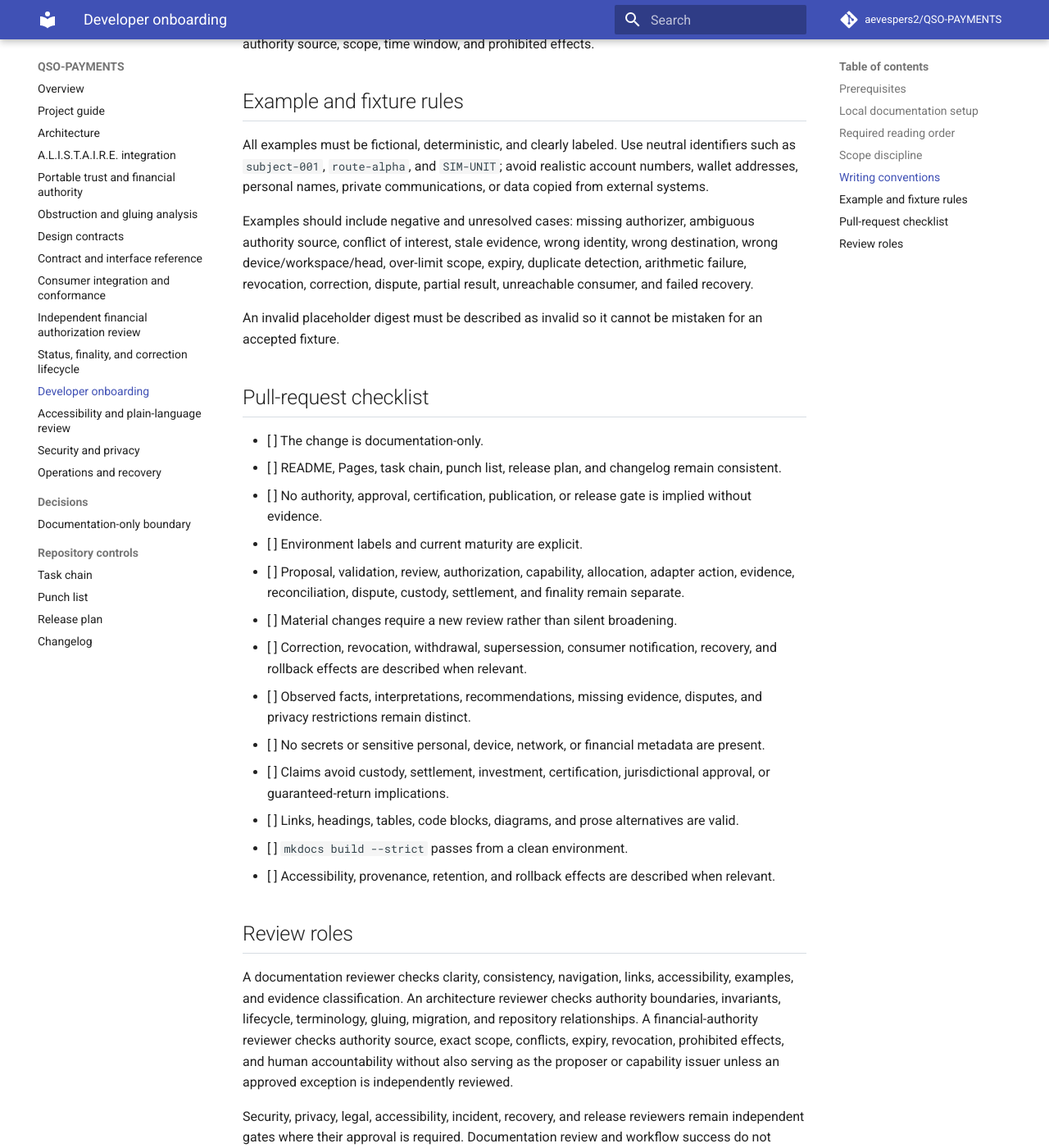
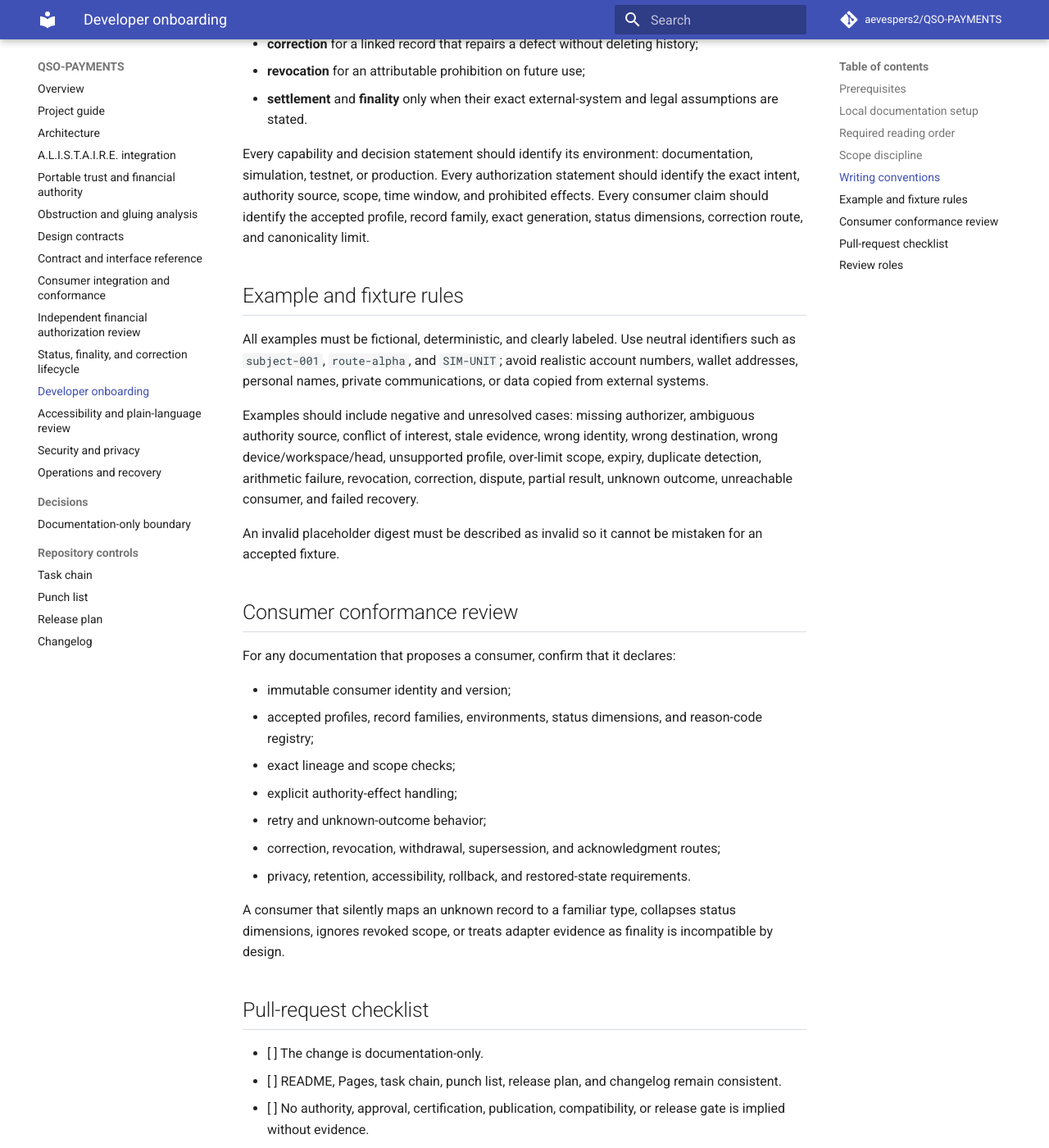
Before and after one commit to aevespers2/QSO-PAYMENTS, an MkDocs documentation site: the page built from docs/ONBOARDING.md, in a window 1280 px wide and 1400 px high, scrolled down 3010 px. Shown: the whole window at 82% size. Built offline with MkDocs 1.6.1 and Material for MkDocs 9.7.7, drawn with Linux system fonts in a browser that asks for light colours; comment, search, counter and statistics services are not loaded; some of the changed text lies outside the part shown.

Commit message:
docs: add consumer conformance review path

```diff
--- a/docs/ONBOARDING.md
+++ b/docs/ONBOARDING.md
@@ -42,12 +42,14 @@ The generated `site/` directory is disposable build output and must not be treat
 7. `docs/ALISTAIRE_INTEGRATION.md`
 8. `docs/PORTABLE_TRUST_FINANCIAL_BOUNDARY.md`
 9. `docs/CONTRACT_REFERENCE.md`
-10. `docs/FINANCIAL_AUTHORIZATION_REVIEW.md`
-11. `docs/ACCESSIBILITY_REVIEW.md`
-12. `docs/SECURITY_PRIVACY.md`
-13. `docs/OPERATIONS.md`
+10. `docs/CONSUMER_INTEGRATION_GUIDE.md`
+11. `docs/FINANCIAL_AUTHORIZATION_REVIEW.md`
+12. `docs/STATUS_FINALITY_LIFECYCLE.md`
+13. `docs/ACCESSIBILITY_REVIEW.md`
+14. `docs/SECURITY_PRIVACY.md`
+15. `docs/OPERATIONS.md`
 
-Read the authorization-review guide before editing any page that uses approval, permission, capability, execution, receipt, settlement, finality, revocation, or recovery language.
+Read the authorization-review and consumer-integration guides before editing any page that uses approval, permission, capability, execution, receipt, settlement, finality, revocation, recovery, retry, consumer, compatibility, or migration language.
 
 ## Scope discipline
 
@@ -55,7 +57,7 @@ Documentation changes may:
 
 - define terms and responsibilities;
 - clarify authority and trust boundaries;
-- describe proposed records, review protocols, and invariants;
+- describe proposed records, review protocols, consumer declarations, and invariants;
 - add diagrams, examples, threat analysis, onboarding, or review procedures;
 - improve navigation, accessibility, reproducibility, provenance, and rollback readiness;
 - correct claims that overstate current capability.
@@ -63,9 +65,10 @@ Documentation changes may:
 Documentation changes must not:
 
 - appoint an independent financial authority or imply that one has been appointed;
+- register a consumer or claim compatibility without accepted contracts and identical fixtures;
 - add executable transfer, signing, custody, or adapter behavior;
 - include real credentials, private keys, account numbers, payment addresses, private device identifiers, production records, or personal financial data;
-- represent a complete form, successful workflow, trusted device, simulation, or testnet behavior as financial approval or production readiness;
+- represent a complete form, successful workflow, trusted device, simulation, parsing result, or testnet behavior as financial approval or production readiness;
 - promise returns, legal compliance, finality, reversibility, or suitability;
 - mark an authority or release gate complete without retained evidence and the responsible human decision;
 - invent charter approval, jurisdictional conclusions, consumer acknowledgment, or publication authority.
@@ -84,28 +87,43 @@ Use the following words precisely:
 - **submission** for a separately authorized adapter handoff;
 - **receipt** or **adapter evidence** for what a named adapter reported;
 - **reconciliation** for comparison of expected and reported outcomes;
+- **consumer projection** for a local, non-canonical interpretation bound to explicit accepted profiles and status dimensions;
 - **dispute** for a preserved challenge to evidence or interpretation;
 - **correction** for a linked record that repairs a defect without deleting history;
 - **revocation** for an attributable prohibition on future use;
 - **settlement** and **finality** only when their exact external-system and legal assumptions are stated.
 
-Every capability and decision statement should identify its environment: documentation, simulation, testnet, or production. Every authorization statement should identify the exact intent, authority source, scope, time window, and prohibited effects.
+Every capability and decision statement should identify its environment: documentation, simulation, testnet, or production. Every authorization statement should identify the exact intent, authority source, scope, time window, and prohibited effects. Every consumer claim should identify the accepted profile, record family, exact generation, status dimensions, correction route, and canonicality limit.
 
 ## Example and fixture rules
 
 All examples must be fictional, deterministic, and clearly labeled. Use neutral identifiers such as `subject-001`, `route-alpha`, and `SIM-UNIT`; avoid realistic account numbers, wallet addresses, personal names, private communications, or data copied from external systems.
 
-Examples should include negative and unresolved cases: missing authorizer, ambiguous authority source, conflict of interest, stale evidence, wrong identity, wrong destination, wrong device/workspace/head, over-limit scope, expiry, duplicate detection, arithmetic failure, revocation, correction, dispute, partial result, unreachable consumer, and failed recovery.
+Examples should include negative and unresolved cases: missing authorizer, ambiguous authority source, conflict of interest, stale evidence, wrong identity, wrong destination, wrong device/workspace/head, unsupported profile, over-limit scope, expiry, duplicate detection, arithmetic failure, revocation, correction, dispute, partial result, unknown outcome, unreachable consumer, and failed recovery.
 
 An invalid placeholder digest must be described as invalid so it cannot be mistaken for an accepted fixture.
+
+## Consumer conformance review
+
+For any documentation that proposes a consumer, confirm that it declares:
+
+- immutable consumer identity and version;
+- accepted profiles, record families, environments, status dimensions, and reason-code registry;
+- exact lineage and scope checks;
+- explicit authority-effect handling;
+- retry and unknown-outcome behavior;
+- correction, revocation, withdrawal, supersession, and acknowledgment routes;
+- privacy, retention, accessibility, rollback, and restored-state requirements.
+
+A consumer that silently maps an unknown record to a familiar type, collapses status dimensions, ignores revoked scope, or treats adapter evidence as finality is incompatible by design.
 
 ## Pull-request checklist
 
 - [ ] The change is documentation-only.
 - [ ] README, Pages, task chain, punch list, release plan, and changelog remain consistent.
-- [ ] No authority, approval, certification, publication, or release gate is implied without evidence.
+- [ ] No authority, approval, certification, publication, compatibility, or release gate is implied without evidence.
 - [ ] Environment labels and current maturity are explicit.
-- [ ] Proposal, validation, review, authorization, capability, allocation, adapter action, evidence, reconciliation, dispute, custody, settlement, and finality remain separate.
+- [ ] Proposal, validation, review, authorization, capability, allocation, adapter action, evidence, reconciliation, consumer projection, dispute, custody, settlement, and finality remain separate.
 - [ ] Material changes require a new review rather than silent broadening.
 - [ ] Correction, revocation, withdrawal, supersession, consumer notification, recovery, and rollback effects are described when relevant.
 - [ ] Observed facts, interpretations, recommendations, missing evidence, disputes, and privacy restrictions remain distinct.
@@ -113,10 +131,12 @@ An invalid placeholder digest must be described as invalid so it cannot be mista
 - [ ] Claims avoid custody, settlement, investment, certification, jurisdictional approval, or guaranteed-return implications.
 - [ ] Links, headings, tables, code blocks, diagrams, and prose alternatives are valid.
 - [ ] `mkdocs build --strict` passes from a clean environment.
-- [ ] Accessibility, provenance, retention, and rollback effects are described when relevant.
+- [ ] Accessibility, provenance, retention, consumer acknowledgment, and rollback effects are described when relevant.
 
 ## Review roles
 
-A documentation reviewer checks clarity, consistency, navigation, links, accessibility, examples, and evidence classification. An architecture reviewer checks authority boundaries, invariants, lifecycle, terminology, gluing, migration, and repository relationships. A financial-authority reviewer checks authority source, exact scope, conflicts, expiry, revocation, prohibited effects, and human accountability without also serving as the proposer or capability issuer unless an approved exception is independently reviewed.
+A documentation reviewer checks clarity, consistency, navigation, links, accessibility, examples, and evidence classification. An architecture reviewer checks authority boundaries, invariants, lifecycle, terminology, gluing, migration, consumer registration, and repository relationships. A financial-authority reviewer checks authority source, exact scope, conflicts, expiry, revocation, prohibited effects, and human accountability without also serving as the proposer or capability issuer unless an approved exception is independently reviewed.
+
+A consumer-conformance reviewer checks accepted profiles, record families, status dimensions, reason codes, scope intersections, retry behavior, correction/revocation subscriptions, acknowledgment, privacy, accessibility, rollback, and restoration without approving financial authority or canonical state.
 
 Security, privacy, legal, accessibility, incident, recovery, and release reviewers remain independent gates where their approval is required. Documentation review and workflow success do not substitute for any of them.
```
